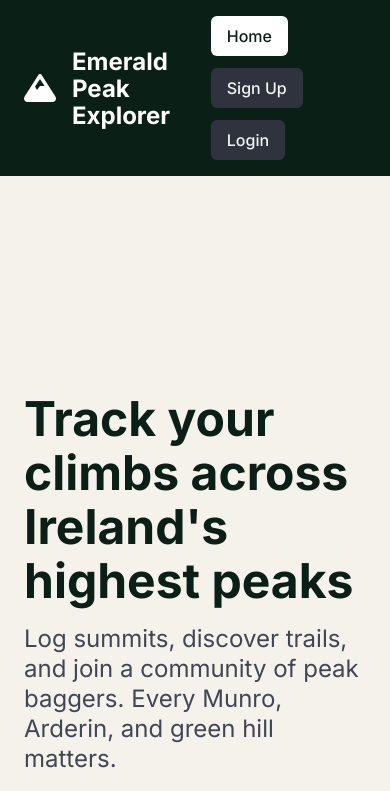
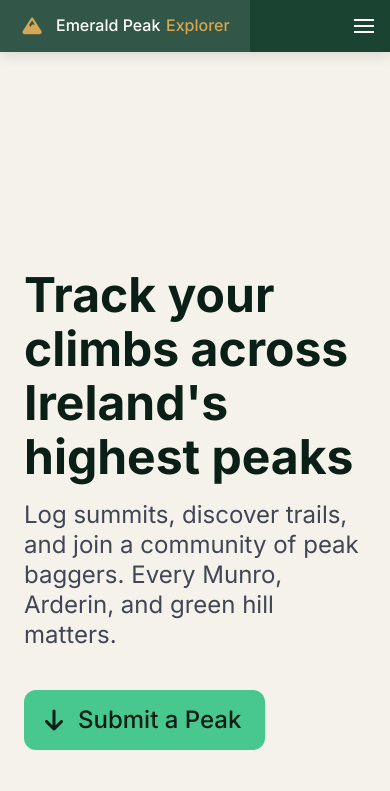
Before and after one commit to AndrianBarbulat/Emerald-Summit-Tracker, a Flask app: page / in a window 390 px wide. Shown: the top 791 px of the page. Run offline with Flask 3, Linux system fonts and the light colour scheme.

Commit message:
Built a responsive logged-out navbar using Bulma, replacing the previous sticky header with a fixed-top navigation bar that adapts to mobile and desktop layouts. Implemented brand identity on the left with an icon and Emerald Peak Explorer title, styled for a forest/gold theme. Added navigation links and authentication actions (Sign Up and Login), with proper visual hierarchy and button styling for emphasis. Integrated Bulma burger toggle functionality with JavaScript and applied custom styling for consistent spacing, hover states, and fixed navbar offset handling.

```diff
--- a/static/css/style.css
+++ b/static/css/style.css
@@ -32,6 +32,11 @@ body {
     background-color: var(--color-cream);
     font-family: 'Inter', sans-serif;
     color: var(--color-slate);
+    padding-top: 52px;
+}
+
+body.is-authenticated {
+    padding-top: 0;
 }
 
 .box {
@@ -45,3 +50,127 @@ body {
     transform: translateY(-2px);
     transition: all 0.2s ease;
 }
+
+.site-navbar {
+    background: var(--color-forest);
+    box-shadow: var(--shadow-md);
+    min-height: 52px;
+}
+
+.site-navbar .navbar-brand {
+    align-items: stretch;
+}
+
+.site-navbar .navbar-menu {
+    background: transparent;
+}
+
+.site-navbar__brand {
+    background: transparent;
+    column-gap: 0.75rem;
+    color: var(--color-white);
+    display: inline-flex;
+    font-weight: 700;
+    min-height: 52px;
+}
+
+.site-navbar__brand:hover,
+.site-navbar__brand:focus {
+    background: transparent;
+    color: var(--color-white);
+}
+
+.site-navbar__icon {
+    color: var(--color-gold);
+    font-size: 1.2rem;
+}
+
+.site-navbar__title {
+    align-items: baseline;
+    display: inline-flex;
+    flex-wrap: wrap;
+    gap: 0.35rem;
+    line-height: 1.1;
+}
+
+.site-navbar__title-accent {
+    color: var(--color-gold);
+}
+
+.site-navbar .navbar-item {
+    color: var(--color-white);
+    font-weight: 500;
+}
+
+.site-navbar .navbar-item:hover,
+.site-navbar .navbar-item:focus,
+.site-navbar .navbar-item.is-active {
+    background: rgba(255, 255, 255, 0.1);
+    color: var(--color-white);
+}
+
+.site-navbar .navbar-burger,
+.site-navbar .navbar-burger:hover,
+.site-navbar .navbar-burger:focus {
+    background: transparent;
+    color: var(--color-white);
+}
+
+.site-navbar .navbar-burger span {
+    height: 2px;
+}
+
+.site-navbar__actions {
+    align-items: center;
+    gap: 0.75rem;
+}
+
+.site-navbar__signup {
+    background: var(--color-gold);
+    border-color: transparent;
+    color: var(--color-forest);
+    font-weight: 700;
+}
+
+.site-navbar__signup:hover,
+.site-navbar__signup:focus {
+    background: #bf9137;
+    color: var(--color-forest);
+}
+
+.site-navbar__login {
+    background: transparent;
+    border-color: rgba(255, 255, 255, 0.8);
+    color: var(--color-white);
+    font-weight: 600;
+}
+
+.site-navbar__login:hover,
+.site-navbar__login:focus {
+    background: rgba(255, 255, 255, 0.1);
+    border-color: var(--color-white);
+    color: var(--color-white);
+}
+
+@media screen and (max-width: 1023px) {
+    .site-navbar .navbar-menu {
+        background: var(--color-forest);
+        box-shadow: var(--shadow-lg);
+    }
+
+    .site-navbar .navbar-item {
+        padding-left: 1.25rem;
+        padding-right: 1.25rem;
+    }
+
+    .site-navbar__actions {
+        align-items: stretch;
+        flex-direction: column;
+        width: 100%;
+    }
+
+    .site-navbar__actions .button {
+        justify-content: center;
+        width: 100%;
+    }
+}
--- a/static/js/script.js
+++ b/static/js/script.js
@@ -1,4 +1,19 @@
 document.addEventListener('DOMContentLoaded', function() {
+    const navbarBurger = document.querySelector('.navbar-burger');
+    if (navbarBurger) {
+        navbarBurger.addEventListener('click', function() {
+            const targetId = navbarBurger.dataset.target;
+            const navbarMenu = targetId ? document.getElementById(targetId) : null;
+            if (!navbarMenu) {
+                return;
+            }
+
+            const isActive = navbarBurger.classList.toggle('is-active');
+            navbarMenu.classList.toggle('is-active', isActive);
+            navbarBurger.setAttribute('aria-expanded', isActive ? 'true' : 'false');
+        });
+    }
+
     const mapElement = document.getElementById('peak-map');
     if (mapElement && window.L) {
         const map = L.map('peak-map').setView([53.15, -7.95], 7.5);
--- a/templates/base.html
+++ b/templates/base.html
@@ -11,7 +11,7 @@
     <link rel="stylesheet" href="{{ url_for('static', filename='css/style.css') }}">
     {% block extra_css %}{% endblock %}
 </head>
-<body>
+<body class="{% if session.get('profile') %}is-authenticated{% endif %}">
     {% if session.get('profile') %}
         {% include 'components/header_logged_In.html' %}
     {% else %}
--- a/templates/components/header.html
+++ b/templates/components/header.html
@@ -1,15 +1,55 @@
-<header class="sticky-header has-background-success-dark p-4">
-    <div class="container is-flex is-justify-content-space-between is-align-items-center">
-        <div class="is-flex is-align-items-center">
-            <span class="icon is-large has-text-white">
-                <i class="fas fa-mountain fa-2x"></i>
-            </span>
-            <span class="title is-4 has-text-white ml-2">Emerald Peak Explorer</span>
+<nav class="navbar is-fixed-top site-navbar" role="navigation" aria-label="main navigation">
+    <div class="container">
+        <div class="navbar-brand">
+            <a class="navbar-item site-navbar__brand" href="{{ url_for('index') }}">
+                <span class="icon site-navbar__icon" aria-hidden="true">
+                    <i class="fas fa-mountain"></i>
+                </span>
+                <span class="site-navbar__title">
+                    <span>Emerald Peak</span>
+                    <span class="site-navbar__title-accent">Explorer</span>
+                </span>
+            </a>
+
+            <a
+                role="button"
+                class="navbar-burger"
+                aria-label="menu"
+                aria-expanded="false"
+                data-target="publicNavbarMenu"
+            >
+                <span aria-hidden="true"></span>
+                <span aria-hidden="true"></span>
+                <span aria-hidden="true"></span>
+                <span aria-hidden="true"></span>
+            </a>
         </div>
-        <div class="buttons">
-            <a href="/" class="button is-light is-inverted {% if active_page == 'index' %}has-background-white has-text-success-dark{% endif %}">Home</a>
-            <button class="button is-light is-inverted" onclick="openModal('signup')">Sign Up</button>
-            <button class="button is-light is-inverted" onclick="openModal('login')">Login</button>
+
+        <div id="publicNavbarMenu" class="navbar-menu">
+            <div class="navbar-end">
+                <a
+                    href="{{ url_for('index') }}#map-section"
+                    class="navbar-item {% if active_page == 'index' %}is-active{% endif %}"
+                >
+                    Explore Map
+                </a>
+                <a
+                    href="{{ url_for('summit_list') }}"
+                    class="navbar-item {% if active_page == 'summits' %}is-active{% endif %}"
+                >
+                    Summit List
+                </a>
+                <div class="navbar-item">
+                    <div class="buttons site-navbar__actions">
+                        <button type="button" class="button site-navbar__signup" onclick="openModal('signup')">
+                            Sign Up
+                        </button>
+                        <button type="button" class="button site-navbar__login" onclick="openModal('login')">
+                            Login
+                        </button>
+                    </div>
+                </div>
+            </div>
         </div>
     </div>
-</header>
+</nav>
```
